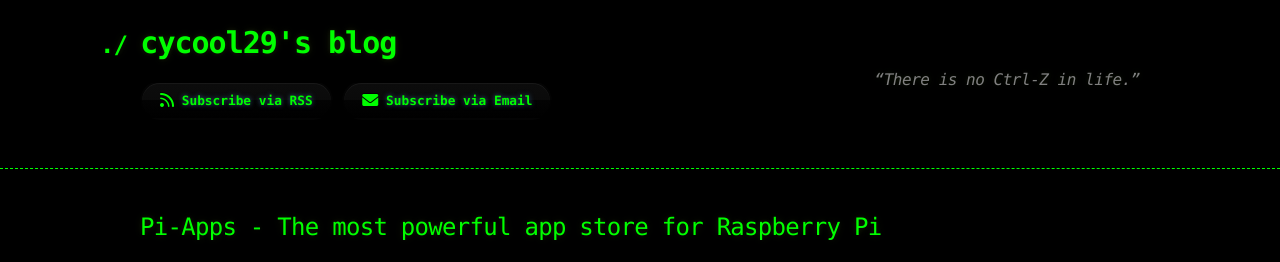
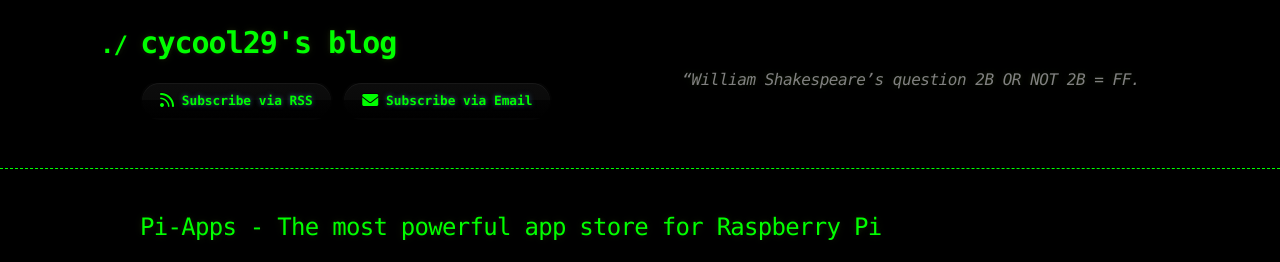
Before and after one commit to cycool29/cycool29.github.io, a Jekyll site: the page built from index.md, in a window 1280 px wide. Shown: the top 262 px of the page. Built offline with Jekyll 4.4.1, drawn with Linux system fonts in a browser that asks for light colours; a style sheet for code colours, icons or effects is not loaded.

Commit message:
Update quotes

```diff
--- a/_config.yml
+++ b/_config.yml
@@ -1,6 +1,6 @@
 title: cycool29's blog
 comments: Comments
-description: "“There is no Ctrl-Z in life.” "
+description: "“William Shakespeare’s question 2B OR NOT 2B = FF. "
 remote_theme: jekyll-theme-hacker
 author: cycool29
 github:
```
